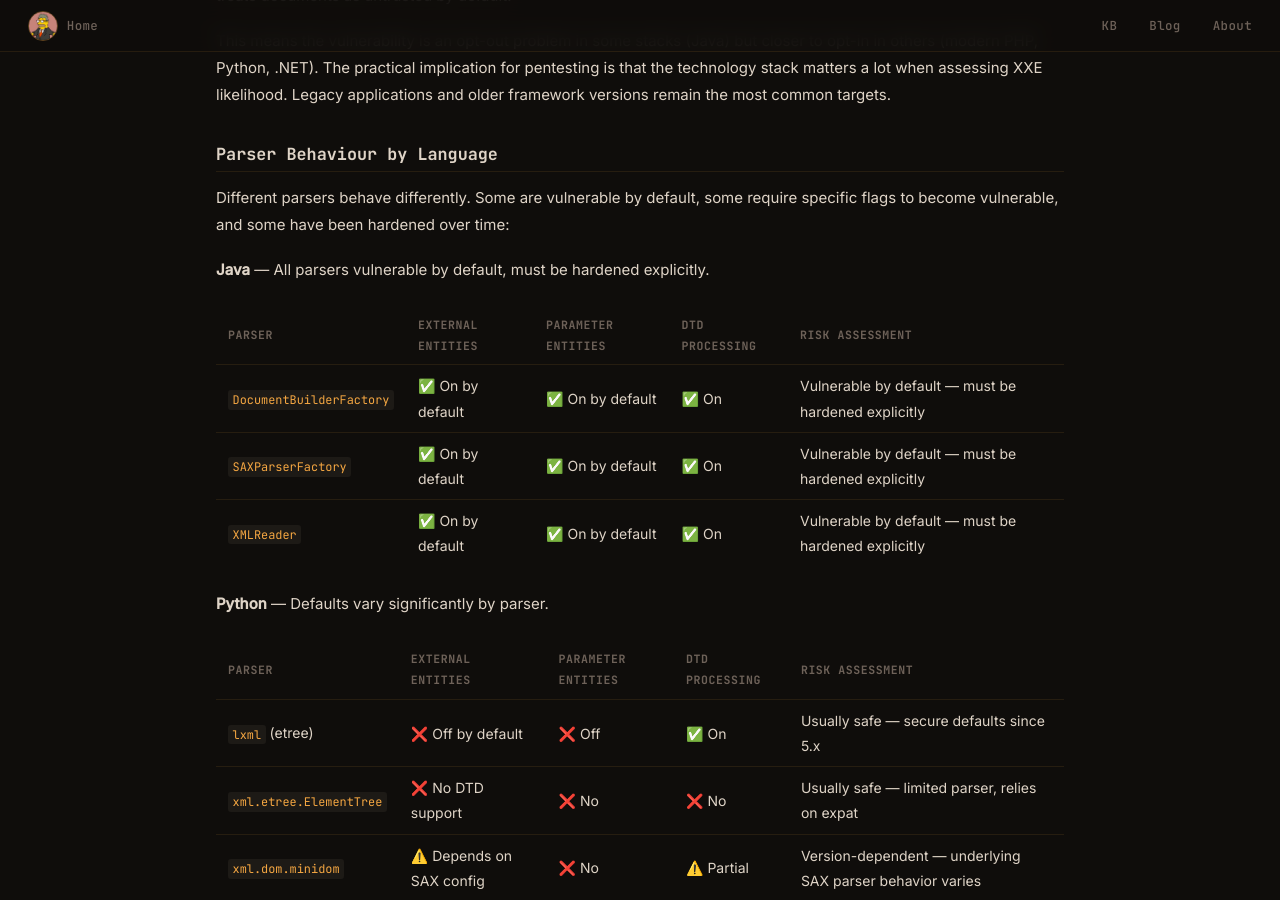
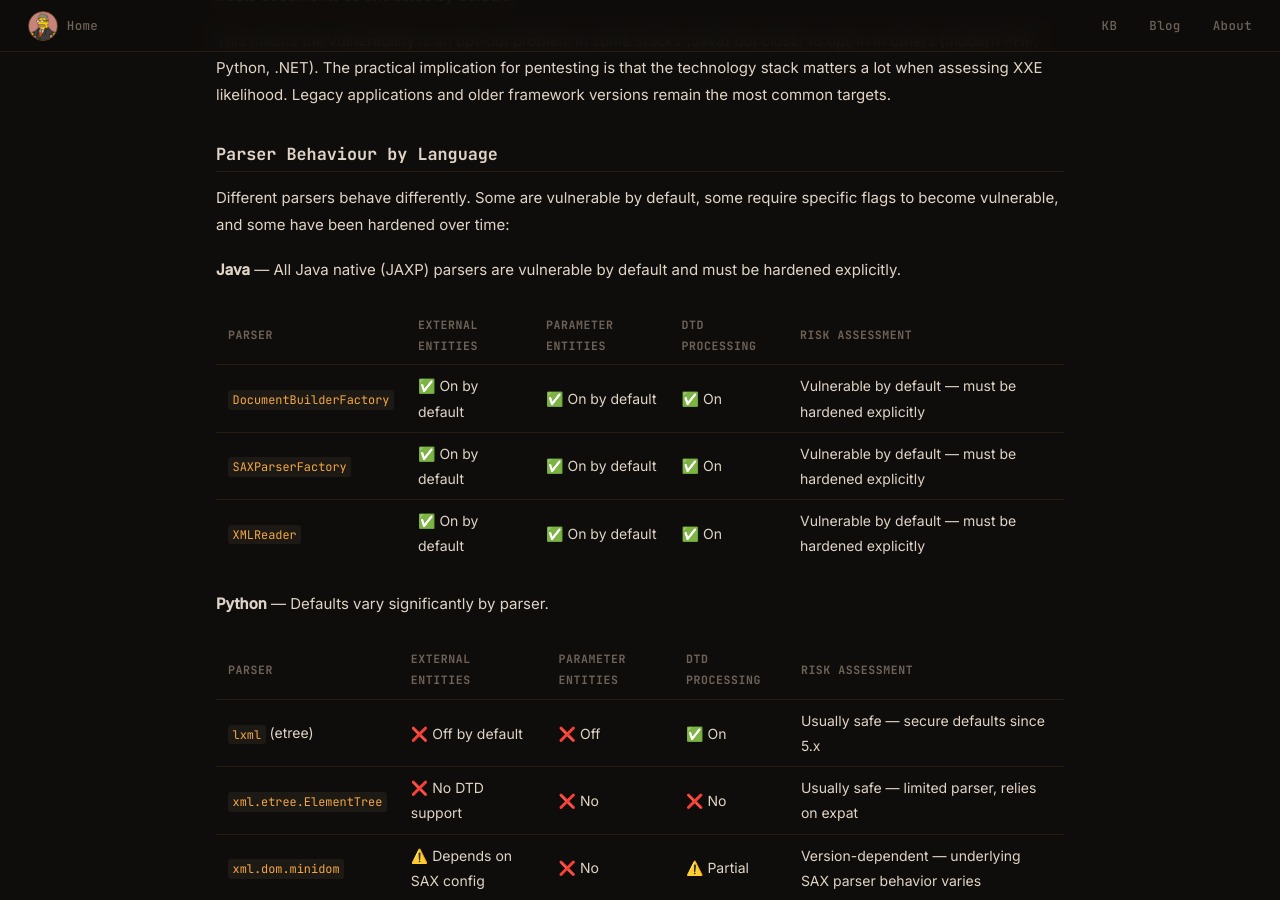
Before and after one commit to HansMolemanPNG/hansmolemanpng.github.io, an MkDocs documentation site: the page built from docs/kb/injection-attacks/xxe.md, in a window 1280 px wide and 900 px high, scrolled down 6998 px. Built offline with MkDocs 1.6.1, drawn with Linux system fonts in a browser that asks for light colours; nearby versions of some CDN libraries.

Commit message:
Update xxe.md

```diff
--- a/docs/kb/injection-attacks/xxe.md
+++ b/docs/kb/injection-attacks/xxe.md
@@ -241,7 +241,7 @@ This means the vulnerability is an opt-out problem in some stacks (Java) but clo
 
 Different parsers behave differently. Some are vulnerable by default, some require specific flags to become vulnerable, and some have been hardened over time:
 
-**Java** — All parsers vulnerable by default, must be hardened explicitly.
+**Java** — All Java native (JAXP) parsers are vulnerable by default and must be hardened explicitly.
 
 |Parser                  |External Entities|Parameter Entities|DTD Processing|Risk Assessment                                      |
 |------------------------|-----------------|------------------|--------------|-----------------------------------------------------|
```
